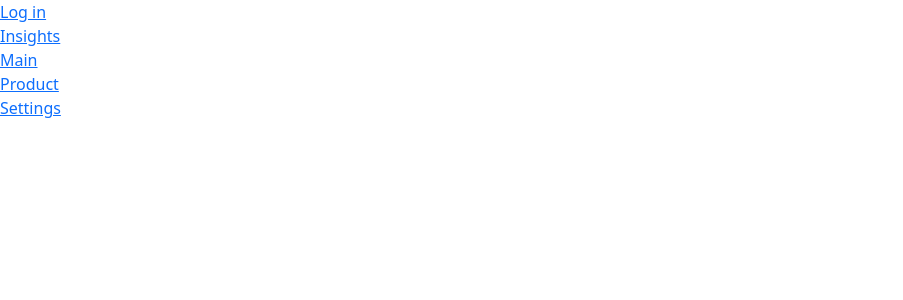
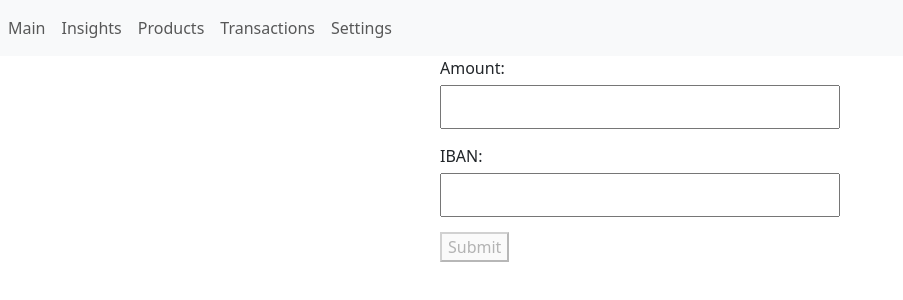
Before and after one commit to bogdanColta/banking-app, an Angular app: page /transactions in a window 1280 px wide. Before the commit this address led to /. Shown: the top 300 px of the page, without its empty margins (0-903 px from the left). Built offline with nearby package versions, Linux system fonts and the light colour scheme.

Commit message:
Added transactions component and its form

```diff
--- a/src/app/app.component.html
+++ b/src/app/app.component.html
@@ -1,7 +1,13 @@
-<a routerLink = 'login'> Log in</a><br>
-<a routerLink = 'insights'> Insights</a><br>
-<a routerLink = 'main'> Main</a><br>
-<a routerLink = 'product'> Product</a><br>
-<a routerLink = 'settings'> Settings</a><br>
+<nav class="navbar navbar-expand-lg navbar-light bg-light">
+  <div class="collapse navbar-collapse" id="navbarNavAltMarkup">
+    <div class="navbar-nav">
+      <a class="nav-item nav-link" routerLink="main">Main</a>
+      <a class="nav-item nav-link" routerLink="insights">Insights</a>
+      <a class="nav-item nav-link" routerLink="product">Products</a>
+      <a class="nav-item nav-link" routerLink="transactions">Transactions</a>
+      <a class="nav-item nav-link" routerLink="settings">Settings</a>
+    </div>
+  </div>
+</nav>
 
 <router-outlet />
--- a/src/app/app.component.ts
+++ b/src/app/app.component.ts
@@ -8,6 +8,7 @@ import { RouterOutlet, RouterLink } from '@angular/router';
   templateUrl: './app.component.html',
   styleUrl: './app.component.css'
 })
+
 export class AppComponent {
   title = 'banking-app';
 }
--- a/src/app/app.config.ts
+++ b/src/app/app.config.ts
@@ -1,9 +1,10 @@
 import { ApplicationConfig, provideZoneChangeDetection } from '@angular/core';
 import { provideRouter } from '@angular/router';
+import { provideHttpClient } from '@angular/common/http';
 
 import { routes } from './app.routes';
 import { provideClientHydration } from '@angular/platform-browser';
 
 export const appConfig: ApplicationConfig = {
-  providers: [provideZoneChangeDetection({ eventCoalescing: true }), provideRouter(routes), provideClientHydration()]
+  providers: [provideZoneChangeDetection({ eventCoalescing: true }), provideRouter(routes), provideClientHydration(), provideHttpClient()]
 };
--- a/src/app/app.routes.ts
+++ b/src/app/app.routes.ts
@@ -4,6 +4,7 @@ import {InsightsComponent} from './insights/insights.component';
 import {MainComponent} from './main/main.component';
 import {ProductComponent} from './product/product.component';
 import {SettingsComponent} from './settings/settings.component';
+import {TransactionsComponent} from './transactions/transactions.component';
 
 export const routes: Routes = [
   {
@@ -25,5 +26,9 @@ export const routes: Routes = [
   {
     path: 'settings',
     component: SettingsComponent
+  },
+  {
+    path: 'transactions',
+    component: TransactionsComponent
   }
 ];
--- /dev/null
+++ b/src/app/data-service/data.service.ts
@@ -0,0 +1,17 @@
+import { Injectable } from '@angular/core';
+import {HttpClient, HttpHeaders} from '@angular/common/http';
+import { Observable } from 'rxjs';
+
+@Injectable({
+  providedIn: 'root'
+})
+export class DataService {
+  private headers = new HttpHeaders({ 'Content-Type': 'application/json' });
+  private url = 'http://localhost:8080/';
+
+  constructor(private http: HttpClient) { }
+
+  getTransactions(): Observable<any> {
+    return this.http.get(this.url + 'transactions');
+  }
+}
--- /dev/null
+++ b/src/app/transactions/transaction-form.component.css
@@ -0,0 +1,23 @@
+form {
+  max-width: 400px;
+  margin: auto;
+}
+
+div {
+  margin-bottom: 15px;
+}
+
+label {
+  display: block;
+  margin-bottom: 5px;
+}
+
+input {
+  width: 100%;
+  padding: 8px;
+  box-sizing: border-box;
+}
+
+small {
+  color: red;
+}
--- /dev/null
+++ b/src/app/transactions/transactions.component.html
@@ -0,0 +1,21 @@
+<form [formGroup]="transactionForm" (ngSubmit)="onSubmit()">
+  <div>
+    <label for="amount">Amount:</label>
+    <input id="amount" formControlName="amount" type="text" />
+    <div *ngIf="transactionForm.get('amount')?.invalid && transactionForm.get('amount')?.touched">
+      <small *ngIf="transactionForm.get('amount')?.errors?.['required']">Amount is required.</small>
+      <small *ngIf="transactionForm.get('amount')?.errors?.['pattern']">Amount must be a number.</small>
+    </div>
+  </div>
+
+  <div>
+    <label for="iban">IBAN:</label>
+    <input id="iban" formControlName="iban" type="text" />
+    <div *ngIf="transactionForm.get('iban')?.invalid && transactionForm.get('iban')?.touched">
+      <small *ngIf="transactionForm.get('iban')?.errors?.['required']">IBAN is required.</small>
+      <small *ngIf="transactionForm.get('iban')?.errors?.['pattern']">IBAN must be alphanumeric.</small>
+    </div>
+  </div>
+
+  <button type="submit" [disabled]="transactionForm.invalid">Submit</button>
+</form>
--- /dev/null
+++ b/src/app/transactions/transactions.component.ts
@@ -0,0 +1,43 @@
+import { Component } from '@angular/core';
+import {FormGroup, ReactiveFormsModule, Validators, FormBuilder} from '@angular/forms';
+import {NgIf} from '@angular/common';
+import {DataService} from '../data-service/data.service';
+
+@Component({
+  selector: 'app-product',
+  standalone: true,
+  imports: [
+    ReactiveFormsModule,
+    NgIf
+  ],
+  templateUrl: 'transactions.component.html',
+  styleUrl: 'transaction-form.component.css'
+})
+export class TransactionsComponent {
+  transactionForm: FormGroup;
+  data: any;
+
+  constructor(private fb: FormBuilder, private dataService: DataService) {
+    this.transactionForm = this.fb.group({
+      amount: ['', [Validators.required, Validators.pattern('^[0-9]*$')]],
+      iban: ['', [Validators.required, Validators.pattern('^[A-Z0-9]*$')]]
+    });
+  }
+
+  onSubmit(): void {
+    if (this.transactionForm.valid) {
+      console.log('Form Submitted', this.transactionForm.value);
+      this.dataService.getTransactions().subscribe(
+        (response) => {
+          this.data = response;
+          console.log('Data fetched successfully', this.data);
+        },
+        (error) => {
+          console.error('Error fetching data', error);
+        }
+      );
+    } else {
+      console.log('Form is invalid');
+    }
+  }
+}
```
